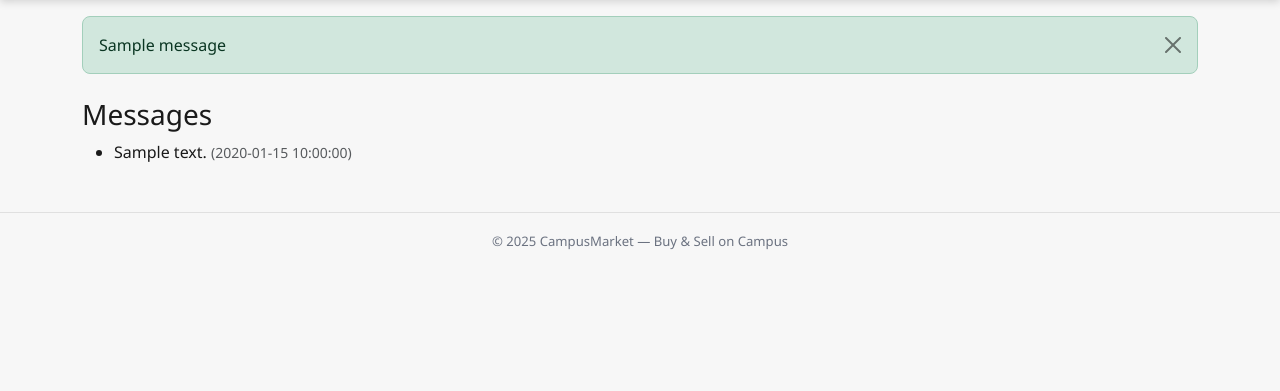
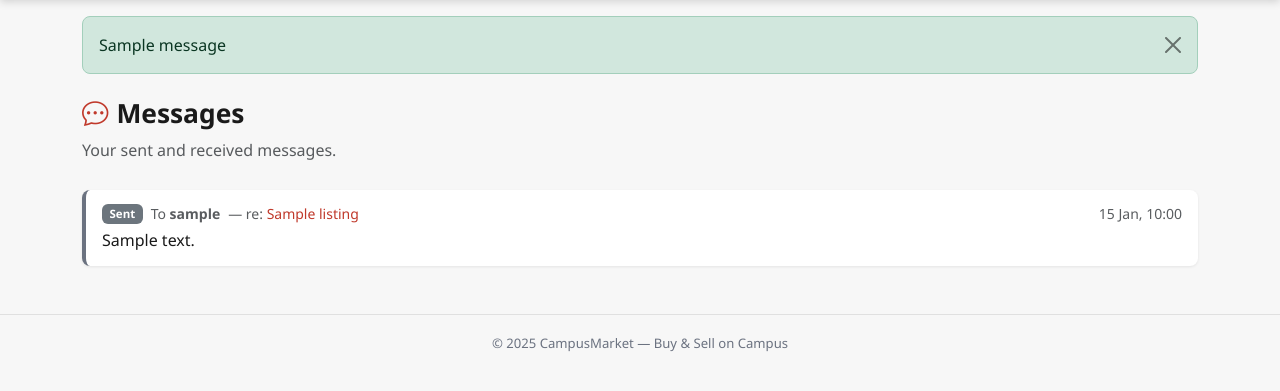
Before and after one commit to koushick01/campus_marketplace, a Flask app: page /messages in a window 1280 px wide. Shown: the part 57-448 px from the top of the page. Run offline with Flask 3, Linux system fonts and the light colour scheme; a user stored in the database is signed in; tables that the repository leaves empty hold one stand-in row (values such as "Sample post"); one stand-in notice (Sample message) is shown.

Commit message:
Step 8: Redesign messages inbox with sender names and listing context

```diff
--- a/app.py
+++ b/app.py
@@ -240,7 +240,10 @@ def messages():
     inbox = Message.query.filter(
         (Message.sender_id == current_user.id) | (Message.receiver_id == current_user.id)
     ).order_by(Message.timestamp.desc()).all()
-    return render_template("messages.html", messages=inbox)
+    users = {u.id: u for u in User.query.all()}
+    listings_map = {l.id: l for l in Listing.query.all()}
+    return render_template("messages.html", messages=inbox,
+                           users=users, listings_map=listings_map)
 
 @app.route("/chatbot", methods=["GET"])
 @login_required
--- a/templates/messages.html
+++ b/templates/messages.html
@@ -1,12 +1,58 @@
 {% extends "base.html" %}
+{% block title %}Messages — Campus Marketplace{% endblock %}
+
 {% block content %}
-<h3>Messages</h3>
-<ul>
-{% for m in messages %}
-  <li>
-    {{ m.text }}
-    <small class="text-muted">({{ m.timestamp }})</small>
-  </li>
-{% endfor %}
-</ul>
+<div class="page-header">
+  <h2><i class="bi bi-chat-dots me-2" style="color:var(--primary)"></i>Messages</h2>
+  <p class="text-muted mb-0">Your sent and received messages.</p>
+</div>
+
+{% if messages %}
+<div class="d-flex flex-column gap-3">
+  {% for m in messages %}
+  {% set is_sent = m.sender_id == current_user.id %}
+  {% set other_id = m.receiver_id if is_sent else m.sender_id %}
+  {% set other = users.get(other_id) %}
+  {% set listing = listings_map.get(m.listing_id) %}
+
+  <div class="message-card {{ 'sent' if is_sent else '' }}">
+    <div class="d-flex justify-content-between align-items-start gap-2">
+      <div class="flex-grow-1">
+        <div class="d-flex align-items-center gap-2 mb-1">
+          <span class="badge {{ 'bg-secondary' if is_sent else 'bg-danger' }} text-white"
+                style="font-size:.72rem">
+            {{ 'Sent' if is_sent else 'Received' }}
+          </span>
+          <span class="small text-muted">
+            {% if is_sent %}
+              To <strong>{{ other.username if other else 'Unknown' }}</strong>
+            {% else %}
+              From <strong>{{ other.username if other else 'Unknown' }}</strong>
+            {% endif %}
+          </span>
+          {% if listing %}
+          <span class="small text-muted">
+            &mdash; re:
+            <a href="{{ url_for('listing_detail', id=listing.id) }}">{{ listing.title }}</a>
+          </span>
+          {% endif %}
+        </div>
+        <p class="mb-0">{{ m.text }}</p>
+      </div>
+      <span class="text-muted small text-nowrap">
+        {{ m.timestamp.strftime('%d %b, %H:%M') }}
+      </span>
+    </div>
+  </div>
+
+  {% endfor %}
+</div>
+
+{% else %}
+<div class="empty-state">
+  <div><i class="bi bi-chat-dots"></i></div>
+  <h5 class="mt-2">No messages yet</h5>
+  <p class="mt-1">Visit a listing and send the seller a message.</p>
+</div>
+{% endif %}
 {% endblock %}
```
